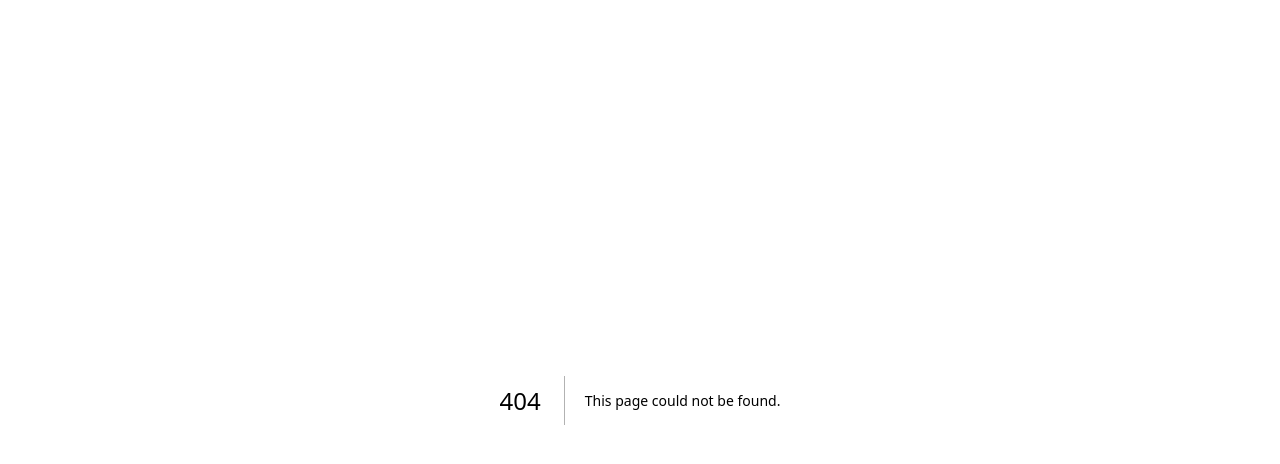
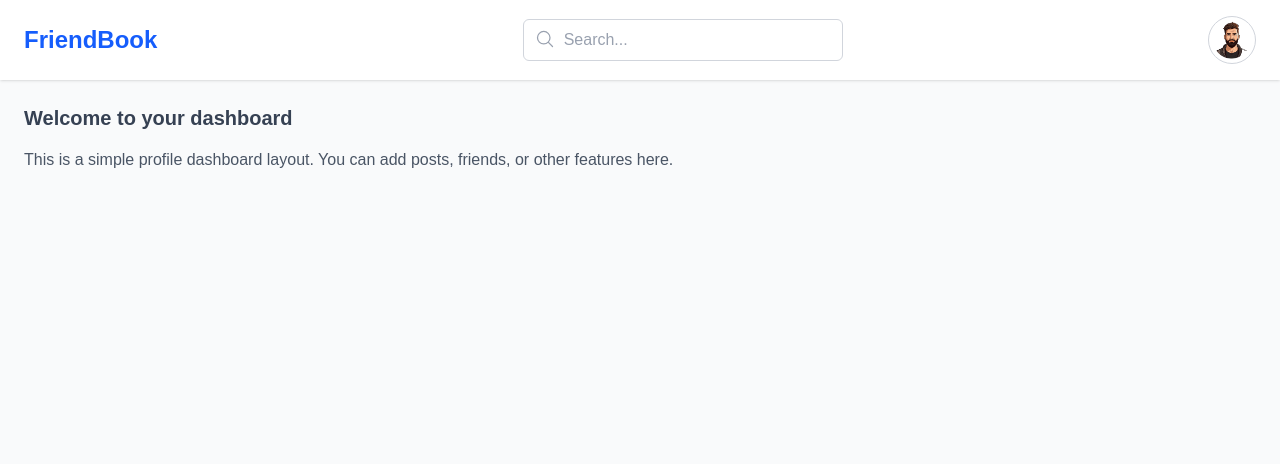
Before and after one commit to JanreyDev/my-social-app, a Next.js app: page /dashboard in a window 1280 px wide. Before the commit this address had no page. Shown: the top 464 px of the page. Built offline with nearby package versions, Linux system fonts and the light colour scheme.

Commit message:
Profile Dashboard

```diff
--- /dev/null
+++ b/app/dashboard/page.tsx
@@ -0,0 +1,49 @@
+// app/dashboard/page.tsx
+import Image from "next/image";
+import { MagnifyingGlassIcon } from "@heroicons/react/24/outline"; // install @heroicons/react
+
+export default function Dashboard() {
+    return (
+        <div className="min-h-screen bg-gray-50">
+            {/* Header */}
+            <header className="flex items-center justify-between bg-white shadow px-6 py-4">
+                {/* Left: Site name */}
+                <h1 className="text-2xl font-bold text-blue-600">FriendBook</h1>
+
+                {/* Center: Search bar */}
+                <div className="flex items-center justify-center flex-1">
+                    <div className="relative w-80"> {/* fixed width, centered */}
+                        <MagnifyingGlassIcon className="absolute left-3 top-2.5 h-5 w-5 text-gray-400" />
+                        <input
+                            type="text"
+                            placeholder="Search..."
+                            className="w-full border border-gray-300 rounded-md pl-10 p-2 focus:outline-none focus:ring-2 focus:ring-blue-500 placeholder-gray-400 text-gray-900"
+                        />
+                    </div>
+                </div>
+
+                {/* Right: Perfectly rounded thumbnail */}
+                <div className="flex items-center">
+                    <Image
+                        src="/Avatar.png" // <-- your avatar file
+                        alt="User avatar"
+                        width={48}
+                        height={48}
+                        className="rounded-full border border-gray-300 object-cover"
+                    />
+                </div>
+            </header>
+
+            {/* Main content */}
+            <main className="p-6">
+                <h2 className="text-xl font-semibold text-gray-700 mb-4">
+                    Welcome to your dashboard
+                </h2>
+                <p className="text-gray-600">
+                    This is a simple profile dashboard layout. You can add posts, friends,
+                    or other features here.
+                </p>
+            </main>
+        </div>
+    );
+}
```
Also changed, not shown: public/Avatar.png (added).
